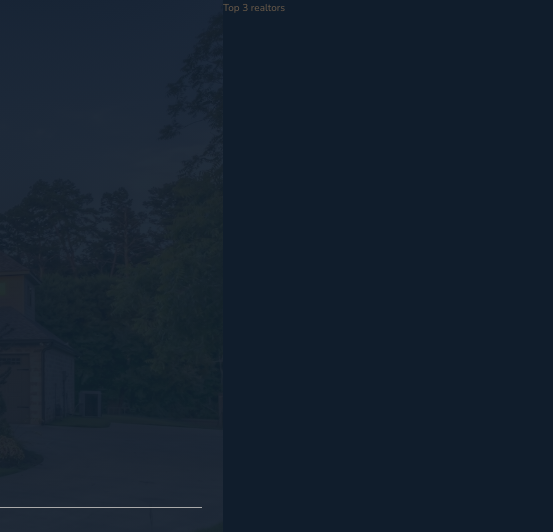
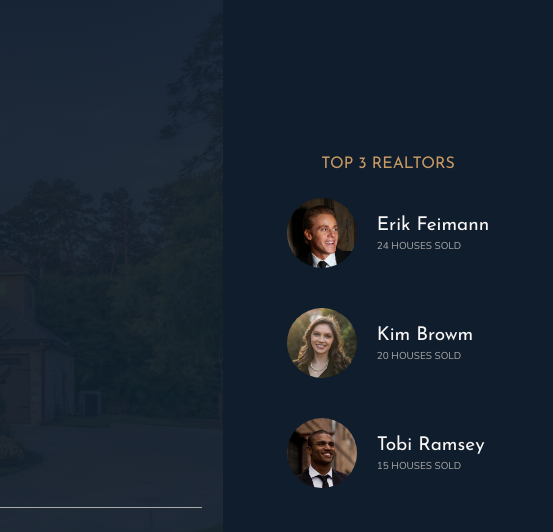
Before and after one commit to Glareone/Nexter-FrontEnd-Portfolio-Project-CssGrid-Design, a website: page index.html in a window 1280 px wide. Shown: the top 532 px of the page, 727-1280 px from the left. Drawn offline with nearby package versions, Linux system fonts and the light colour scheme.

Commit message:
realtors block is finished

```diff
--- a/index.html
+++ b/index.html
@@ -29,7 +29,26 @@
             </div>
         </header>
         <div class="realtors">
-            Top 3 realtors
+            <h3 class="heading-3">Top 3 realtors</h3>
+            <div class="realtors__list">
+                <img src="img/realtor-1.jpeg" alt="realtor 1" class="realtors__img">
+                <div class="realtors__details">
+                    <h4 class="heading-4 heading-4--light">Erik Feimann</h4>
+                    <p class="realtors__sold">24 houses sold</p>
+                </div>
+
+                <img src="img/realtor-2.jpeg" alt="realtor 2" class="realtors__img">
+                <div class="realtors__details">
+                    <h4 class="heading-4 heading-4--light">Kim Browm</h4>
+                    <p class="realtors__sold">20 houses sold</p>
+                </div>
+
+                <img src="img/realtor-3.jpeg" alt="realtor 3" class="realtors__img">
+                <div class="realtors__details">
+                    <h4 class="heading-4 heading-4--light">Tobi Ramsey</h4>
+                    <p class="realtors__sold">15 houses sold</p>
+                </div>
+            </div>
         </div>
         <section class="features">
             <div class="feature">
--- a/sass/_realtors.scss
+++ b/sass/_realtors.scss
@@ -1,4 +1,34 @@
 .realtors {
+  display: grid; // to align list grid inside realtors block
+  align-content: center;
+  justify-content: center;
+  justify-items: center; // to place "top 3 realtor" to center of the row
+  grid-row-gap: 2rem; // gap between "top 3 realtor" and "__list"
+
   background-color: $color-secondary;
   grid-column: col-start 7 / full-end;
+  padding: 3rem;
+
+  &__list {
+    display: grid;
+    grid-template-columns: min-content max-content; // images and text.
+    // min content because we already know the size of image and it will not shrink
+    // but for realtors names and text we heed to specify max-content, otherwise it will shrink it
+
+    grid-column-gap: 2rem;
+    grid-row-gap: 5vh; // we make it on this manner to support different screen resolutions
+    align-items: center;
+  }
+
+  &__img {
+    width: 7rem;
+    border-radius: 50%;
+    display: block;
+  }
+
+  &__sold {
+    text-transform: uppercase;
+    color: $color-grey-light-2;
+    margin-top: -3px; // to place our text a little bit upper
+  }
 }
```
Also changed, not shown: css/style.comp.css, css/style.css, css/style.prefix.css.
